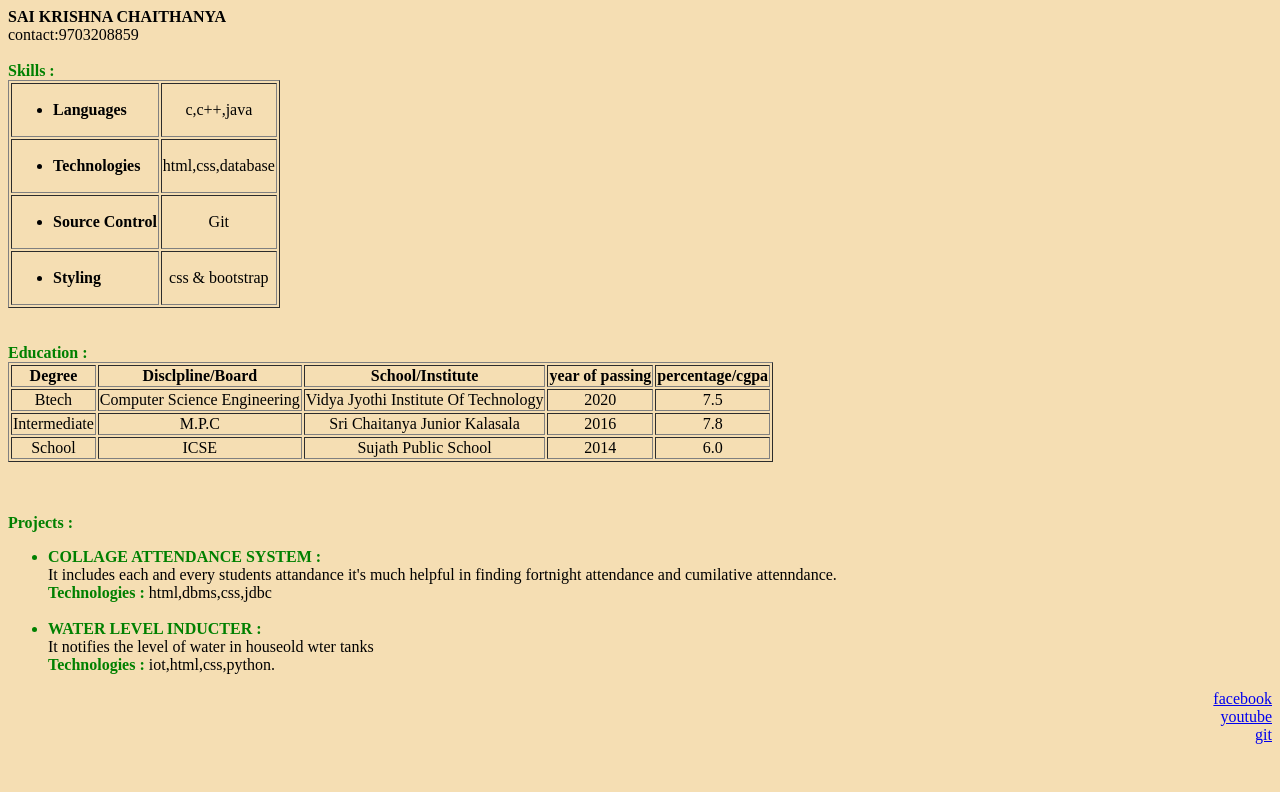
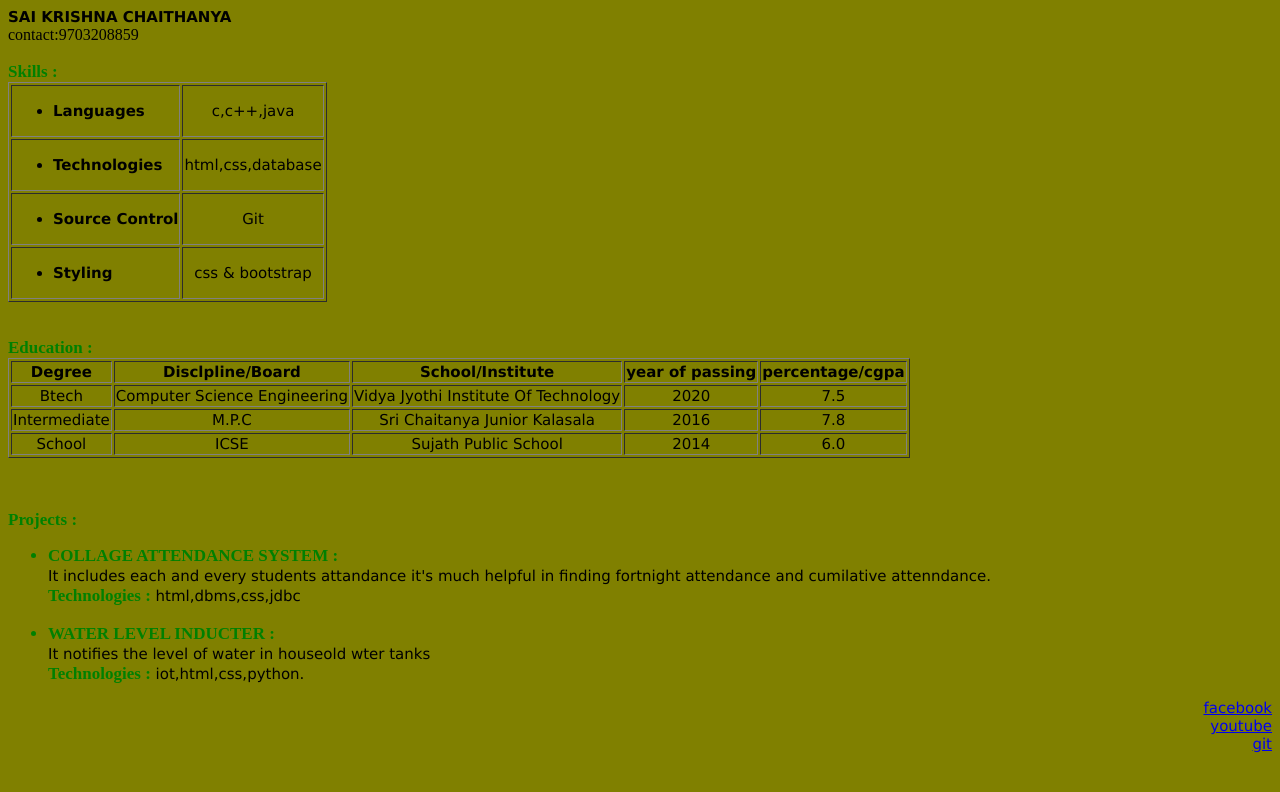
Before and after one commit to saikri123/trail2, a plain HTML site: page index.html in a window 1280 px wide. Drawn offline with Linux system fonts and the light colour scheme.

Commit message:
made a modification

```diff
--- a/index.html
+++ b/index.html
@@ -7,18 +7,25 @@
 		<style>
 			body
 			{
-				background-color:wheat;
+				background-color:olive;
 			}
 
 			.one
 			{
 				color:green;
 				font-family:Algerian;
+				font-size:17px;
+			}
+
+			td,ul
+			{
+				font-family:verdana;
+				font-size:15px;
 			}
 		</style>
 	</head>
 	<body>
-		<b>SAI KRISHNA CHAITHANYA</b><br>
+		<b style="font-family:verdana;font-size:15px;">SAI KRISHNA CHAITHANYA</b><br>
 		contact:9703208859<br><br>
 		<b class="one">Skills&nbsp:</b>
 		<table border>
@@ -44,9 +51,9 @@
 				<td><b>year of passing</b></td>
 				<td><b>percentage/cgpa</b></td>
 			</tr>
-			<tr align="center">
+			<tr align="center" >
 				<td>Btech</td>
-				<td>Computer Science Engineering</td>
+				<td style="fount-family:Bauhaus 93;">Computer Science Engineering</td>
 				<td>Vidya Jyothi Institute Of Technology</td>
 				<td>2020</td>
 				<td>7.5</td>
@@ -71,7 +78,7 @@
 			<b class="one">Projects&nbsp:</b><br>
 			<p>
 				<ul>
-						<b class="one"><li>COLLAGE ATTENDANCE SYSTEM :</li></b> It includes each and every students attandance it's much helpful in finding fortnight attendance and cumilative attenndance. <br>
+						<b class="one"><li>COLLAGE ATTENDANCE SYSTEM :</li></b class="two"> It includes each and every students attandance it's much helpful in finding fortnight attendance and cumilative attenndance. <br>
 					 	<b class="one">Technologies :</b> html,dbms,css,jdbc<br><br>
 						<b class="one" ><li>WATER LEVEL INDUCTER :</li></b> It notifies the level of water in houseold wter tanks<br>
 						<b class="one">Technologies :</b> iot,html,css,python.
```
